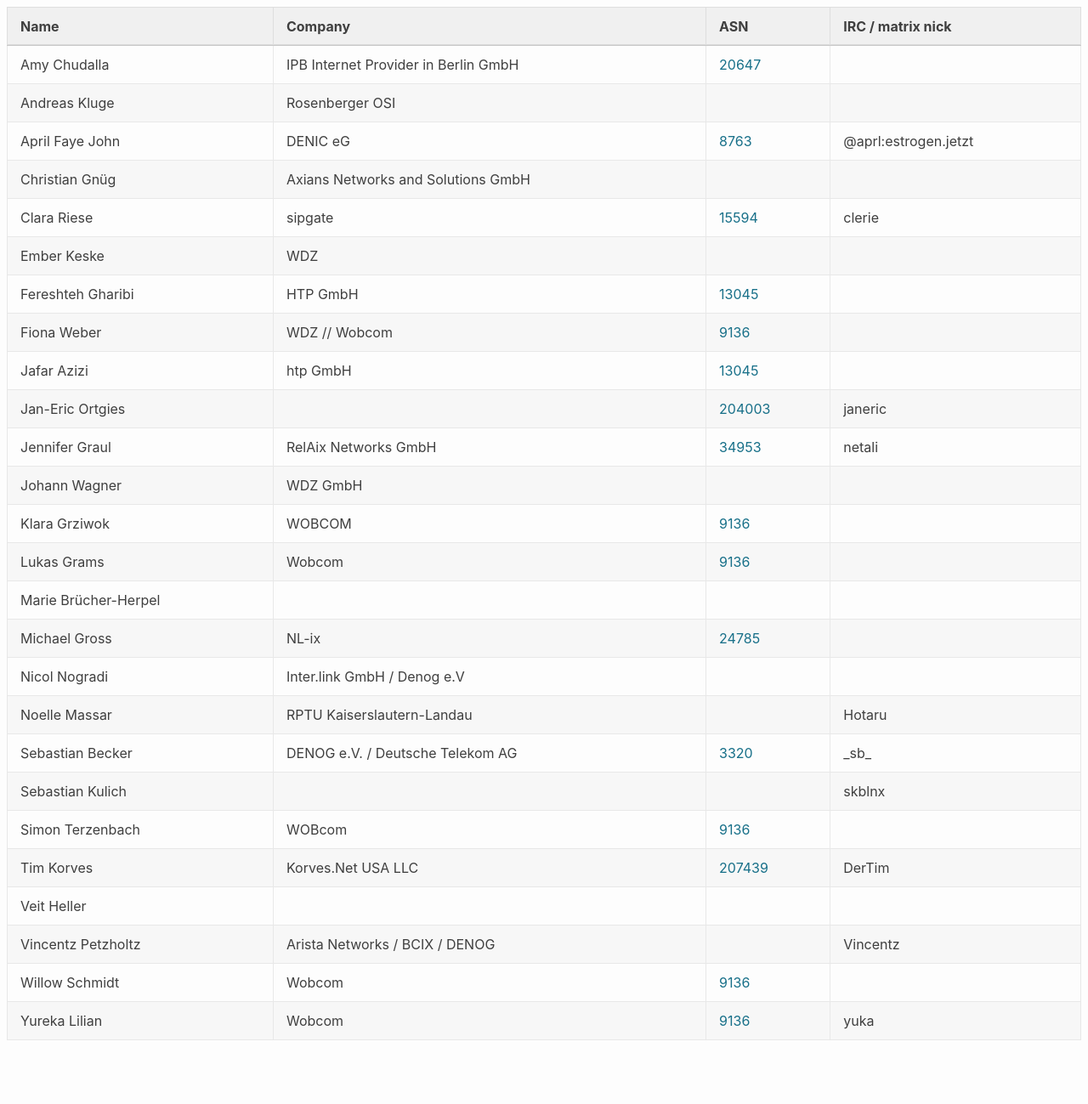
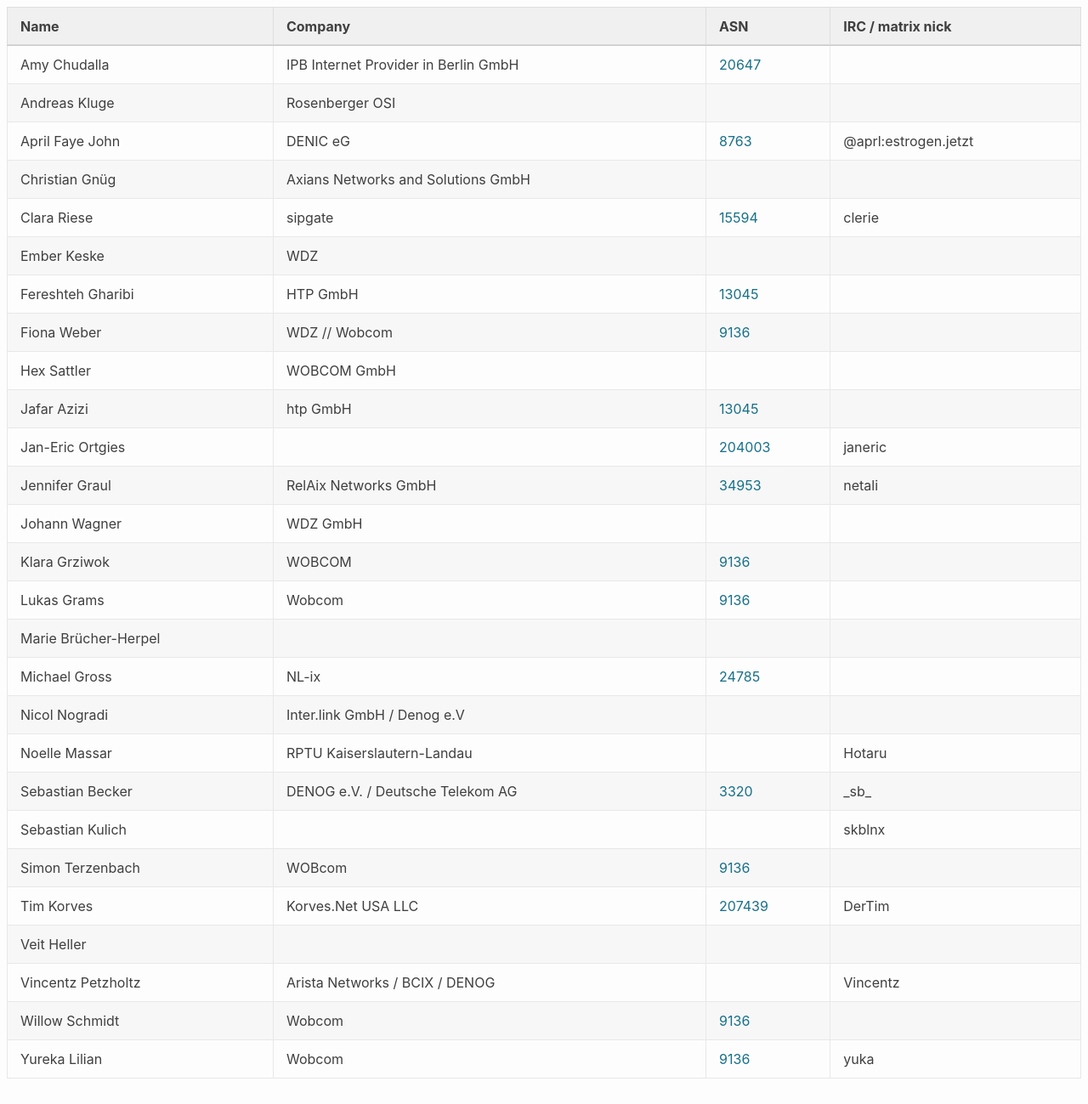
Before and after one commit to denog/pretix-attendeelist, a Jekyll site: the page built from denogmeetup25-04/index.markdown, in a window 1280 px wide and 1299 px high. Shown: the whole window at 85% size. Built offline with Jekyll 4.4.1, drawn with Linux system fonts in a browser that asks for light colours.

Commit message:
Latest data: Thu May  8 00:35:42 UTC 2025

```diff
--- a/_data/attendees_denogmeetup25-04.json
+++ b/_data/attendees_denogmeetup25-04.json
@@ -46,6 +46,12 @@
     "company": "WDZ // Wobcom",
     "irc": null,
     "asn": "9136"
+  },
+  {
+    "name": "Hex Sattler",
+    "company": "WOBCOM GmbH",
+    "irc": null,
+    "asn": null
   },
   {
     "name": "Jafar Azizi",
```
